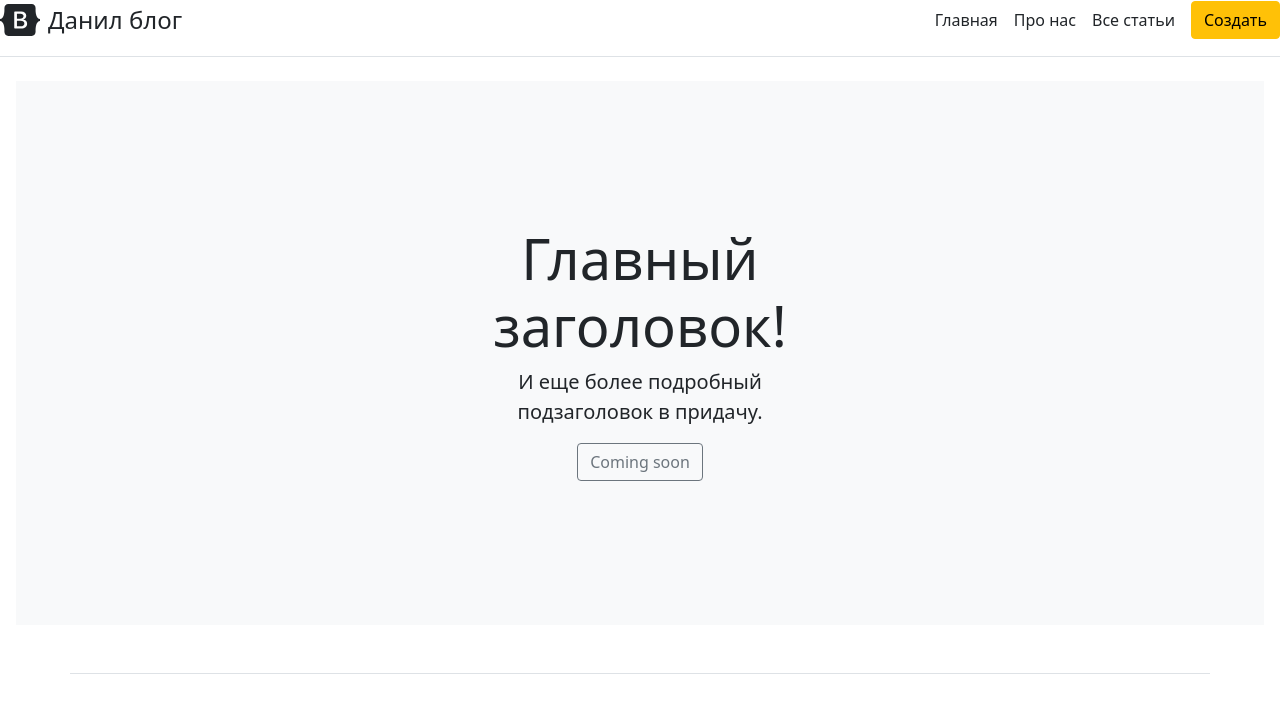
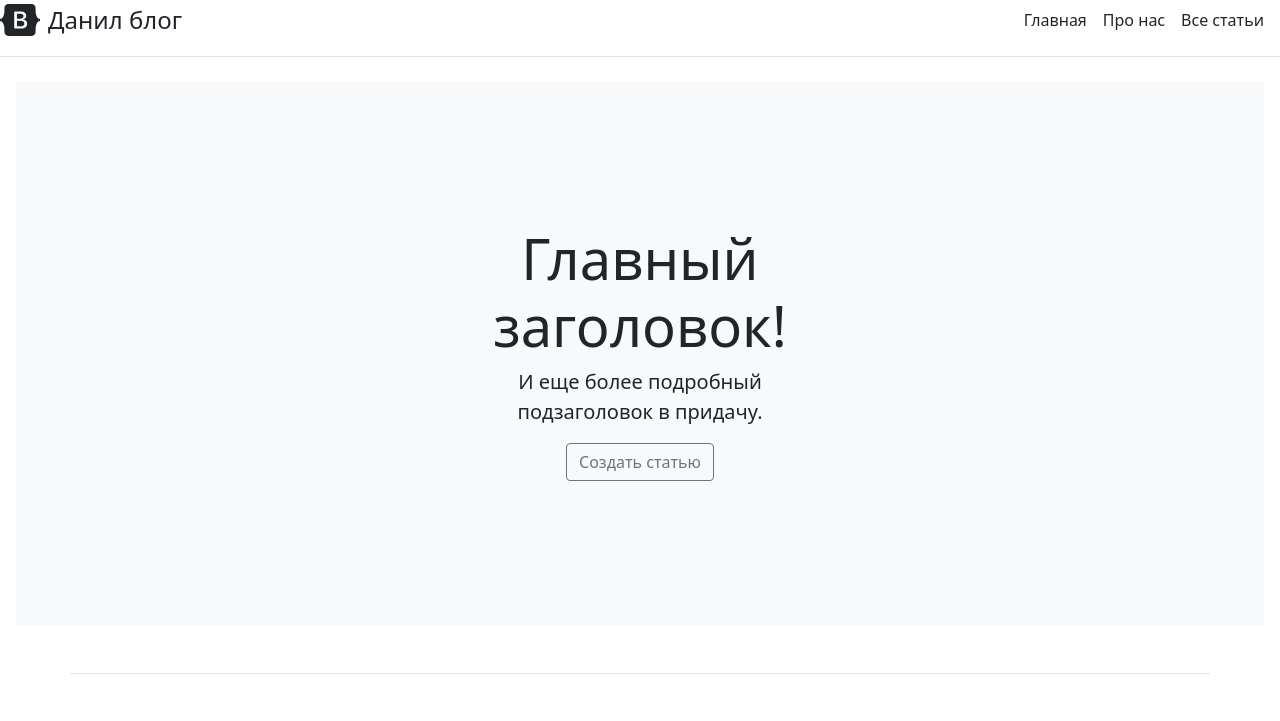
Before and after one commit to Danilseaman/Danil_Blog, a Flask app: page / in a window 1280 px wide. Shown: the top 721 px of the page. Run offline with Flask 2, Linux system fonts and the light colour scheme.

Commit message:
Изменение кнопки Добавить статью

```diff
--- a/templates/base.html
+++ b/templates/base.html
@@ -22,7 +22,7 @@
         <a class="me-3 py-2 text-dark text-decoration-none" href="/about">Про нас</a>
         <a class="me-3 py-2 text-dark text-decoration-none" href="/posts">Все статьи</a>
       </nav>
-        <a class="btn btn-warning" href="/create-article">Создать</a>
+
     </div>
     {% block body %}{% endblock %}
 <footer class="container pt-4 my-md-5 pt-md-5 border-top">
--- a/templates/index.html
+++ b/templates/index.html
@@ -10,7 +10,7 @@
     <div class="col-md-5 p-lg-5 mx-auto my-5">
       <h1 class="display-4 fw-normal">Главный заголовок!</h1>
       <p class="lead fw-normal">И еще более подробный подзаголовок в придачу.</p>
-      <a class="btn btn-outline-secondary" href="#">Coming soon</a>
+      <a class="btn btn-outline-secondary" href="/create-article">Создать статью</a>
     </div>
     <div class="product-device shadow-sm d-none d-md-block"></div>
     <div class="product-device product-device-2 shadow-sm d-none d-md-block"></div>
```
Also changed, not shown: blog.db.
